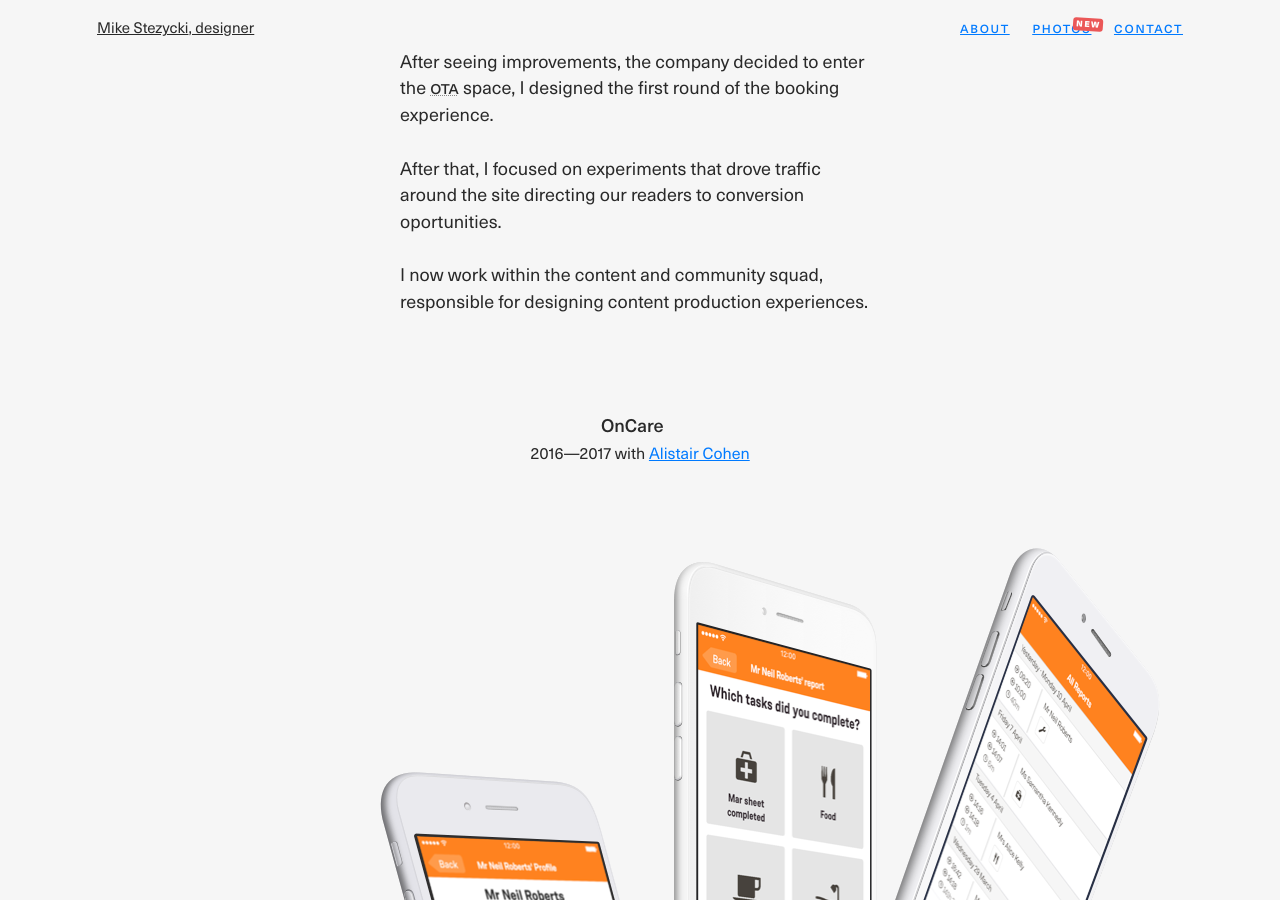
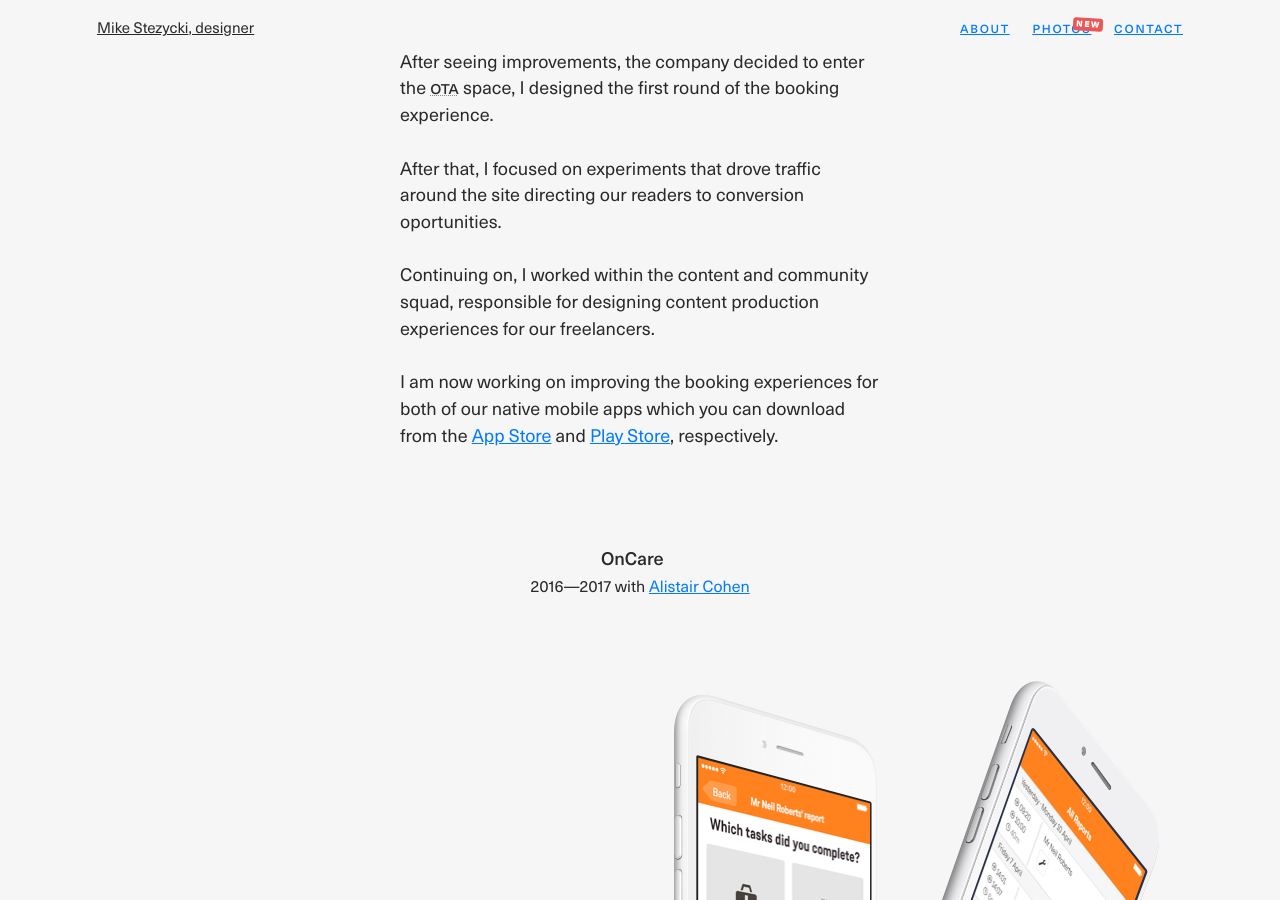
Before and after one commit to mr-stezz/mr-stezz.github.io, a Jekyll site: the page built from index.html, in a window 1280 px wide and 900 px high, scrolled down 661 px. Built offline with Jekyll 4.4.1, drawn with Linux system fonts in a browser that asks for light colours.

Commit message:
Udate Culture Trip project and add links to the mobile apps

```diff
--- a/_includes/_projects.culture-trip.html
+++ b/_includes/_projects.culture-trip.html
@@ -6,8 +6,9 @@
   	I joined as a product designer to work alongside the small product and tech team, based in Tel Aviv, on improving the website and native mobile apps. In early 2018, the company raised 80 million dollars in a series B round, continuing its mission to shine a light on different cultures worldwide. I focused on improving conversions for an affiliate booking program.<br><br>
 	After seeing improvements, the company decided to enter the <abbr title="Online Travel Agent">OTA</abbr> space, I designed the first round of the booking experience.<br><br>
 	After that, I focused on experiments that drove traffic around the site directing our readers to conversion oportunities.<br><br>
-	I now work within the content and community squad, responsible for designing content production experiences.
-  </p>
+	Continuing on, I worked within the content and community squad, responsible for designing content production experiences for our freelancers.<br><br>
+  I am now working on improving the booking experiences for both of our native mobile apps which you can download from the <a href="https://apps.apple.com/gb/app/culture-trip-explore-travel/id1146832951">App Store</a> and <a href="https://play.google.com/store/apps/details?id=culturetrip.com&hl=en_GB&gl=US">Play Store</a>, respectively.
+</p>
   <!-- <figure class="gallery">
     <img src="assets/img/content/creator-app-iphone-montage.png" srcset="assets/img/content/creator-app-iphone-montage.png 1x,assets/img/content/creator-app-iphone-montage@2x.png 2x" alt="Three iPhone devices appear side by side showing the Creator App task options, task view and request extention dialogue." title="The Creator App as it appears on mobile devices." loading="auto">
     <figcaption class="text-col">The Creator App as it appears on mobile devices.</figcaption>
```
